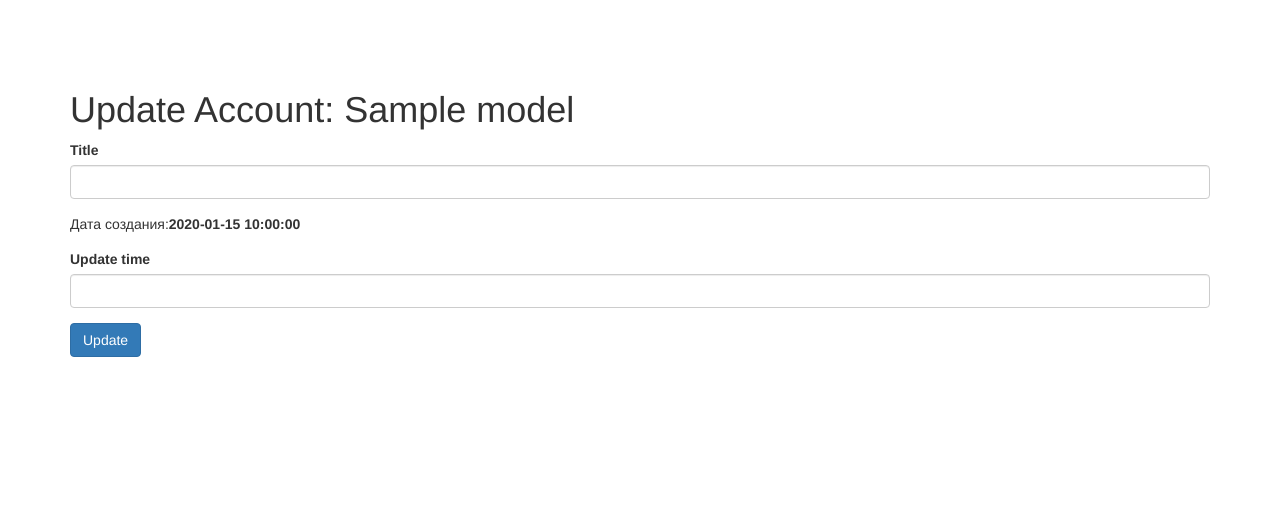
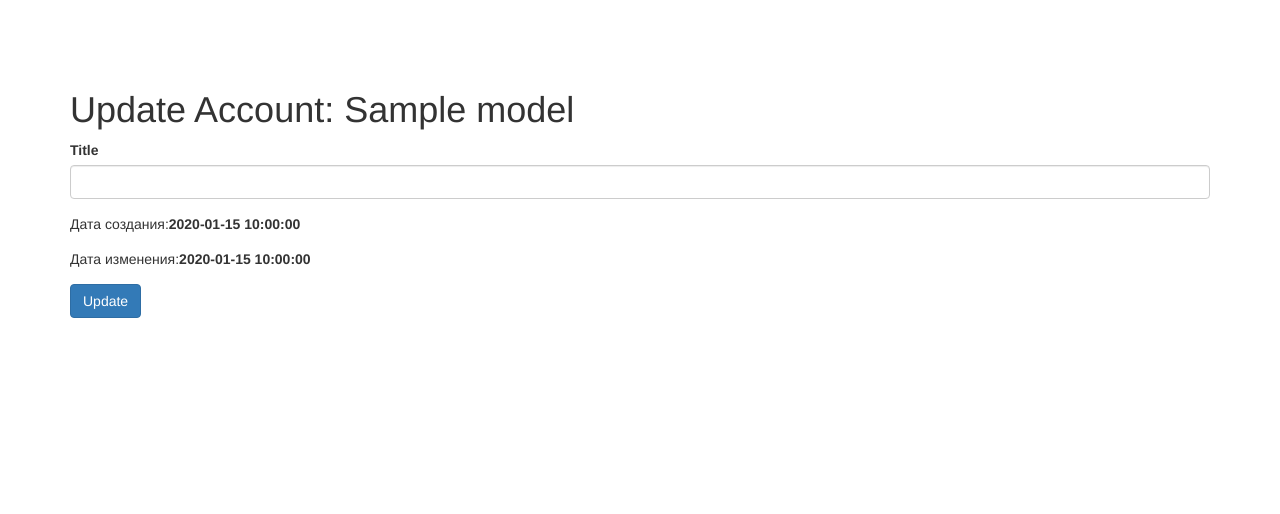
Before and after one commit to EfanovEvgenii/yiifbuh, a Yii app: template views/account/update.php in a window 1280 px wide. Shown: the top 514 px of the page. Run offline with PHP 8.4 and a stand-in for Yii, Linux system fonts and the light colour scheme; the template is opened without the code that fills it: most values are stand-ins (such as "Sample title", 1, 10 or a date in 2020); form fields are guessed from the names that the template uses; data that the repository does not hold is empty; some libraries are stand-ins or nearby versions.

Commit message:
test commit for git bash

```diff
--- a/views/account/_form.php
+++ b/views/account/_form.php
@@ -16,7 +16,7 @@ use yii\widgets\ActiveForm;
 
     <p>Дата создания:<?= Html::label($model->create_time) ?></p>
 
-    <?= $form->field($model, 'update_time')->textInput() ?>
+    <p>Дата изменения:<?= Html::label($model->update_time) ?></p>
 
     <div class="form-group">
         <?= Html::submitButton($model->isNewRecord ? 'Create' : 'Update', ['class' => $model->isNewRecord ? 'btn btn-success' : 'btn btn-primary']) ?>
```
